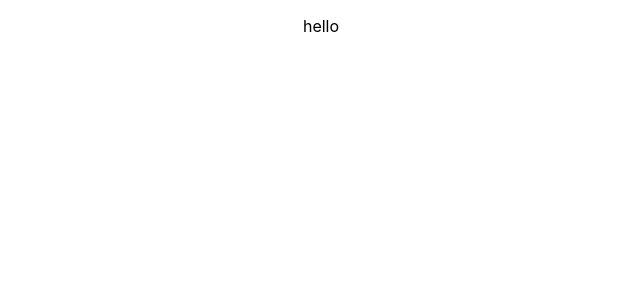
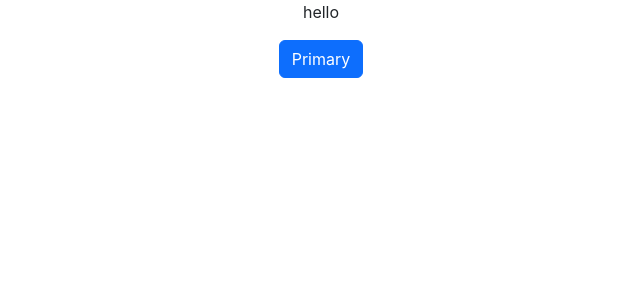
Before and after one commit to rebahama/rebahama-ai-mechanic-frontend, a React (Create React App) app: page / in a window 1280 px wide. Shown: the top 300 px of the page, without its empty margins (319-959 px from the left). Built offline with nearby package versions, Linux system fonts and the light colour scheme.

Commit message:
add bootstrap

```diff
--- a/package.json
+++ b/package.json
@@ -7,7 +7,9 @@
     "@testing-library/jest-dom": "^6.9.1",
     "@testing-library/react": "^16.3.0",
     "@testing-library/user-event": "^13.5.0",
+    "bootstrap": "^5.3.8",
     "react": "^19.2.0",
+    "react-bootstrap": "^2.10.10",
     "react-dom": "^19.2.0",
     "react-scripts": "5.0.1",
     "web-vitals": "^2.1.4"
--- a/public/index.html
+++ b/public/index.html
@@ -1,20 +1,18 @@
 <!DOCTYPE html>
 <html lang="en">
+
 <head>
   <meta charset="utf-8" />
   <link rel="icon" href="%PUBLIC_URL%/favicon.ico" />
   <meta name="viewport" content="width=device-width, initial-scale=1" />
   <meta name="theme-color" content="#000000" />
-    <meta
-      name="description"
-      content="Web site created using create-react-app"
-    />
+  <meta name="description" content="Web site created using create-react-app" />
   <link rel="apple-touch-icon" href="%PUBLIC_URL%/logo192.png" />
   <!--
       manifest.json provides metadata used when your web app is installed on a
       user's mobile device or desktop. See https://developers.google.com/web/fundamentals/web-app-manifest/
     -->
-    <link rel="manifest" href="%PUBLIC_URL%/manifest.json" />
+  <link rel="manifest" href="%PUBLIC_URL%/manifest.json" crossorigin="use-credentials" />
   <!--
       Notice the use of %PUBLIC_URL% in the tags above.
       It will be replaced with the URL of the `public` folder during the build.
@@ -24,8 +22,11 @@
       work correctly both with client-side routing and a non-root public URL.
       Learn how to configure a non-root public URL by running `npm run build`.
     -->
+  <link rel="stylesheet" href="https://cdn.jsdelivr.net/npm/bootstrap@5.3.5/dist/css/bootstrap.min.css"
+    integrity="sha384-SgOJa3DmI69IUzQ2PVdRZhwQ+dy64/BUtbMJw1MZ8t5HZApcHrRKUc4W0kG879m7" crossorigin="anonymous" />
   <title>React App</title>
 </head>
+
 <body>
   <noscript>You need to enable JavaScript to run this app.</noscript>
   <div id="root"></div>
@@ -40,4 +41,5 @@
       To create a production bundle, use `npm run build` or `yarn build`.
     -->
 </body>
+
 </html>
--- a/src/App.js
+++ b/src/App.js
@@ -1,9 +1,11 @@
 import './App.css';
+import Button from 'react-bootstrap/Button';
 
 function App() {
   return (
     <div className="App">
       <p> hello </p>
+       <Button variant="primary">Primary</Button>
     </div>
   );
 }
```
Also changed, not shown: 1 other file (tests, documents, lock files or other folders). Lines whose indentation alone changed are shown as unchanged.
